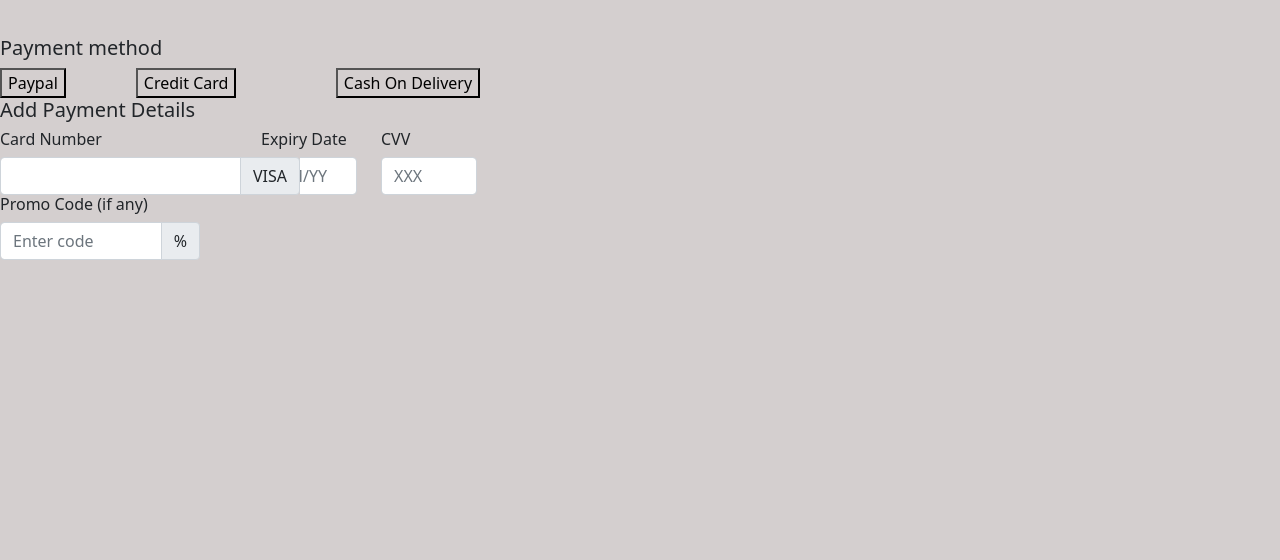
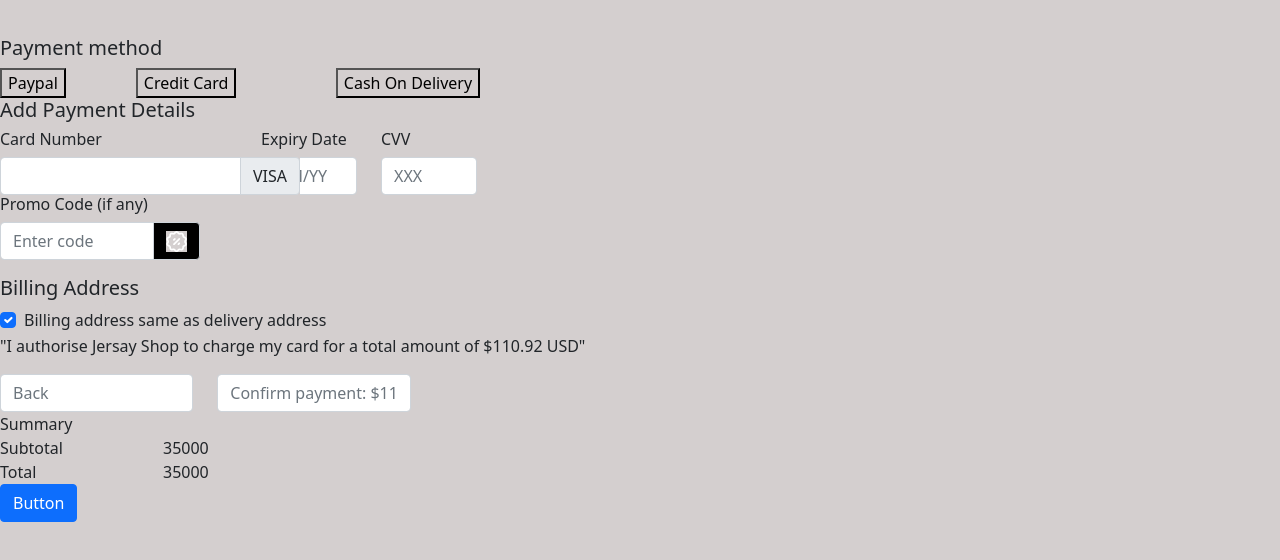
Before and after one commit to Teaplus-S-Srisuwan-Dii-G-2/duo_group_pro, a plain HTML site: page checkout.html in a window 1280 px wide. Shown: the part 80-640 px from the top of the page. Drawn offline with nearby package versions, Linux system fonts and the light colour scheme.

Commit message:
Billing address, back box, confirm box

```diff
--- a/checkout.html
+++ b/checkout.html
@@ -71,11 +71,55 @@
             <div class="input-group mb-3">
                 <input type="text" class="form-control" aria-label="Sizing example input" placeholder="Enter code"
                     aria-describedby="inputGroup-sizing-default">
-                <span class="input-group-text" id="inputGroup-sizing-default">%</span>
+                <span class="input-group-text" style="background-color:black;" id="inputGroup-sizing-default">
+                    <img src="./image/img/Fill 916.png" alt="">
+                </span>
+            </div>
+        </div>
+        <h1>Billing Address</h1>
+        <div class="form-check">
+            <input class="form-check-input" type="checkbox" value="" id="flexCheckChecked"  checked>
+            <label class="form-check-label" for="flexCheckChecked">
+                Billing address same as delivery address
+            </label>
+        </div>
+        <p>"I authorise Jersay Shop to charge my card for a total amount of $110.92 USD"</p>
+        <div class="row">
+            <div class="col-2">
+                <input type="text" class="form-control" placeholder="Back">
+            </div>
+            <div class="col-2">
+                <input type="text" class="form-control" placeholder="Confirm payment: $110.92">
             </div>
         </div>
     </div>
+<div class="row">
+    <div class="col-3">
+        <div class="box-sum>
+            <h1>Summary</h1>
+            <div class="subtotal row">
+                <div class="col">
+                    <div class="text">Subtotal</div>
+                </div>
+                <div class="col">
+                    <div class="sud">35000</div>
+                </div>
+            </div>
+            <div class="total row">
+                <div class="col">
+                    <div class="text">Total</div>
+                </div>
+                <div class="col">
+                    <div class="tatal">35000</div>
+                </div>
+            </div>
+            <div class="button">
+                <button class="btn btn-primary" type="button">Button</button>
+            </div>
 
+
+    </div>
+</div>
 
 </body>
 
```
Also changed, not shown: image/img/Fill 916.png (added), 1 other file.
